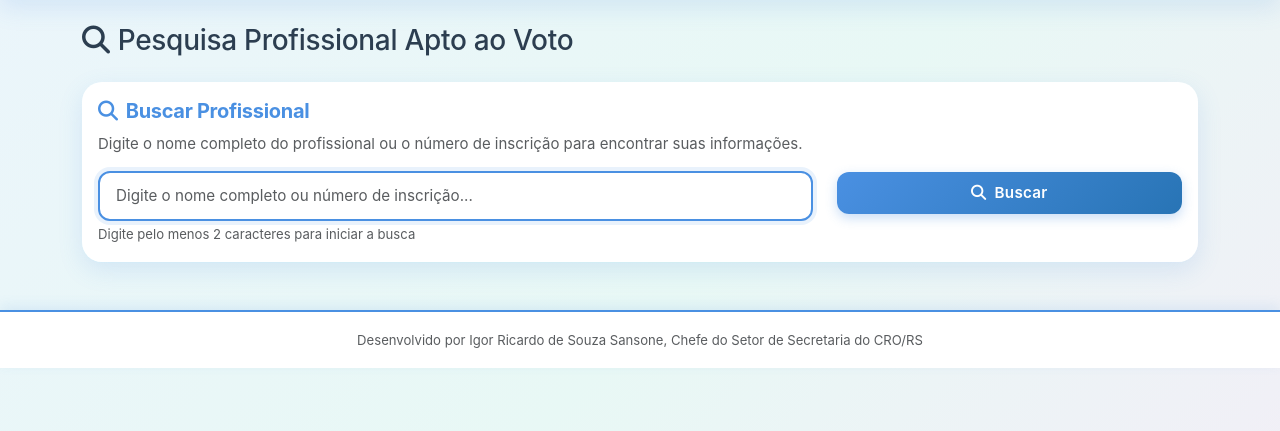
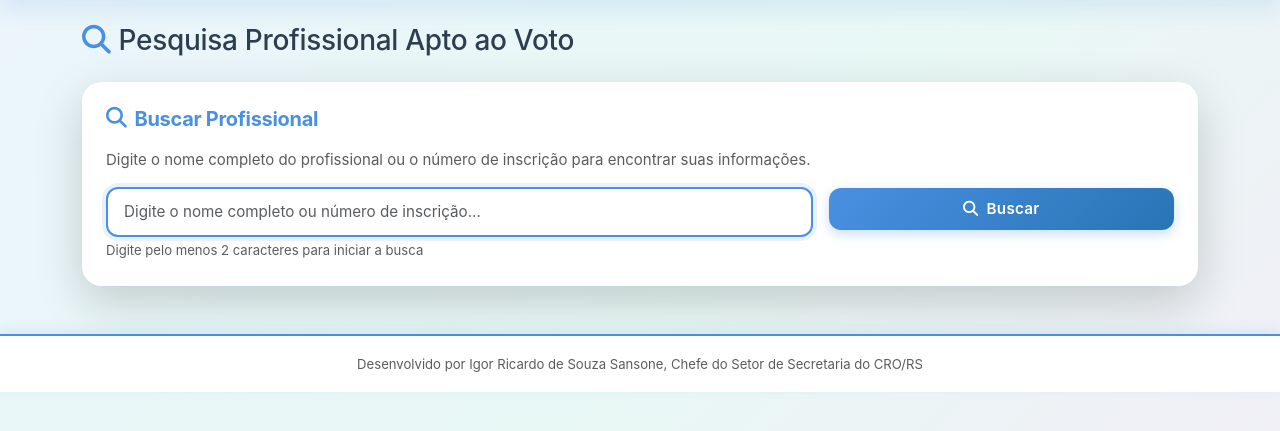
Before and after one commit to igorsansone/ligacoes-2025, a FastAPI app: template templates/pesquisa_profissional.html in a window 1280 px wide. Shown: the part 71-502 px from the top of the page. Run offline with FastAPI, Linux system fonts and the light colour scheme; the template is opened without the code that fills it, so the values that code supplies are empty; some libraries are stand-ins or nearby versions.

Commit message:
Complete UI/UX enhancements: editar and pesquisa_profissional pages
Co-authored-by: igorsansone <220035137+igorsansone@users.noreply.github.com>

```diff
--- a/templates/pesquisa_profissional.html
+++ b/templates/pesquisa_profissional.html
@@ -4,21 +4,22 @@
 <div class="row">
   <div class="col-12">
     <div class="d-flex justify-content-between align-items-center mb-4">
-      <h1 class="h3 mb-0">
-        <i class="fas fa-search me-2"></i>Pesquisa Profissional Apto ao Voto
+      <h1 class="h3 mb-0 d-flex align-items-center gap-2">
+        <i class="fas fa-search text-primary" style="font-size: 1.8rem;"></i>
+        <span>Pesquisa Profissional Apto ao Voto</span>
       </h1>
     </div>
 
     <!-- Mensagens de feedback -->
     {% if success_message %}
-    <div class="alert alert-success alert-dismissible fade show" role="alert">
+    <div class="alert alert-success alert-dismissible fade show shadow-sm" role="alert" style="animation: fadeIn 0.4s ease-out;">
       <i class="fas fa-check-circle me-2"></i>{{ success_message }}
       <button type="button" class="btn-close" data-bs-dismiss="alert"></button>
     </div>
     {% endif %}
 
     {% if error_message %}
-    <div class="alert alert-danger alert-dismissible fade show" role="alert">
+    <div class="alert alert-danger alert-dismissible fade show shadow-sm" role="alert" style="animation: fadeIn 0.4s ease-out;">
       <i class="fas fa-exclamation-triangle me-2"></i>{{ error_message }}
       <button type="button" class="btn-close" data-bs-dismiss="alert"></button>
     </div>
@@ -26,10 +27,11 @@
 
     <!-- Upload do CSV (apenas para administradores) -->
     {% if can_access_reports %}
-    <div class="card mb-4">
-      <div class="card-body">
-        <h5 class="card-title">
-          <i class="fas fa-file-upload me-2"></i>Importar Planilha de Profissionais
+    <div class="card mb-4 shadow-lg" style="border-radius: 20px;">
+      <div class="card-body p-4">
+        <h5 class="card-title d-flex align-items-center gap-2 mb-3">
+          <i class="fas fa-file-upload text-success" style="font-size: 1.3rem;"></i>
+          <span>Importar Planilha de Profissionais</span>
         </h5>
         <p class="text-muted mb-3">
           Faça upload de um arquivo Excel (XLS, XLSX) ou CSV contendo os dados dos profissionais aptos ao voto.
@@ -39,14 +41,17 @@
         </p>
 
         <form method="post" action="/upload-csv-profissionais" enctype="multipart/form-data">
-          <div class="row align-items-end">
+          <div class="row align-items-end g-3">
             <div class="col-md-8">
-              <label class="form-label fw-semibold">Arquivo Planilha</label>
+              <label class="form-label fw-semibold d-flex align-items-center gap-2">
+                <i class="fas fa-file-excel text-success"></i>
+                Arquivo Planilha
+              </label>
               <input type="file" name="csv_file" class="form-control" accept=".csv,.xls,.xlsx" required>
               <small class="text-muted">Arquivos suportados: .csv, .xls, .xlsx</small>
             </div>
             <div class="col-md-4">
-              <button type="submit" class="btn btn-success w-100">
+              <button type="submit" class="btn btn-success w-100 shadow-hover">
                 <i class="fas fa-upload me-2"></i>Importar Planilha
               </button>
             </div>
@@ -57,28 +62,29 @@
     {% endif %}
 
     <!-- Formulário de pesquisa -->
-    <div class="card mb-4">
-      <div class="card-body">
-        <h5 class="card-title">
-          <i class="fas fa-search me-2"></i>Buscar Profissional
+    <div class="card mb-4 shadow-lg" style="border-radius: 20px;">
+      <div class="card-body p-4">
+        <h5 class="card-title d-flex align-items-center gap-2 mb-3">
+          <i class="fas fa-search text-primary" style="font-size: 1.3rem;"></i>
+          <span>Buscar Profissional</span>
         </h5>
         <p class="text-muted mb-3">
           Digite o nome completo do profissional ou o número de inscrição para encontrar suas informações.
         </p>
 
-        <div class="row">
+        <div class="row g-3">
           <div class="col-md-8">
             <input
               type="text"
               id="searchInput"
-              class="form-control"
+              class="form-control form-control-lg"
               placeholder="Digite o nome completo ou número de inscrição..."
               autocomplete="off"
             >
             <small class="text-muted">Digite pelo menos 2 caracteres para iniciar a busca</small>
           </div>
           <div class="col-md-4">
-            <button id="searchBtn" class="btn btn-primary w-100">
+            <button id="searchBtn" class="btn btn-primary btn-lg w-100 shadow-hover">
               <i class="fas fa-search me-2"></i>Buscar
             </button>
           </div>
@@ -87,31 +93,30 @@
     </div>
 
     <!-- Loading indicator -->
-    <div id="loading" class="text-center py-4" style="display: none;">
-      <div class="spinner-border text-primary" role="status">
-        <span class="visually-hidden">Buscando...</span>
-      </div>
-      <p class="mt-2 text-muted">Buscando profissionais...</p>
+    <div id="loading" class="text-center py-5" style="display: none;">
+      <div class="spinner" style="margin: 0 auto;"></div>
+      <p class="mt-3 text-muted fw-medium">Buscando profissionais...</p>
     </div>
 
     <!-- Resultados da pesquisa -->
-    <div id="results" class="card" style="display: none;">
-      <div class="card-header d-flex justify-content-between align-items-center">
-        <h5 class="mb-0">
-          <i class="fas fa-list me-2"></i>Resultados da Pesquisa
+    <div id="results" class="card shadow-lg" style="display: none; border-radius: 20px;">
+      <div class="card-header d-flex justify-content-between align-items-center" style="background: linear-gradient(135deg, rgba(74, 144, 226, 0.1), rgba(74, 144, 226, 0.15));">
+        <h5 class="mb-0 d-flex align-items-center gap-2">
+          <i class="fas fa-list text-primary"></i>
+          Resultados da Pesquisa
         </h5>
-        <span id="resultCount" class="badge bg-primary">0</span>
+        <span id="resultCount" class="badge rounded-pill px-3 py-2" style="background: linear-gradient(135deg, #4A90E2 0%, #357ABD 100%);">0</span>
       </div>
-      <div class="card-body" id="resultsList">
+      <div class="card-body p-4" id="resultsList">
         <!-- Resultados serão inseridos aqui via JavaScript -->
       </div>
     </div>
 
     <!-- Mensagem quando não há resultados -->
-    <div id="noResults" class="card" style="display: none;">
+    <div id="noResults" class="card shadow-lg" style="display: none; border-radius: 20px;">
       <div class="card-body text-center py-5">
-        <i class="fas fa-search text-muted mb-3" style="font-size: 3rem;"></i>
-        <h5 class="text-muted">Nenhum profissional encontrado</h5>
+        <i class="fas fa-search text-muted mb-3" style="font-size: 4rem; opacity: 0.3;"></i>
+        <h5 class="text-muted mb-2">Nenhum profissional encontrado</h5>
         <p class="text-muted mb-0">Tente pesquisar com outros termos ou verifique se o CSV foi importado corretamente.</p>
       </div>
     </div>
```
Also changed, not shown: templates/editar.html (+41 -21 lines).
